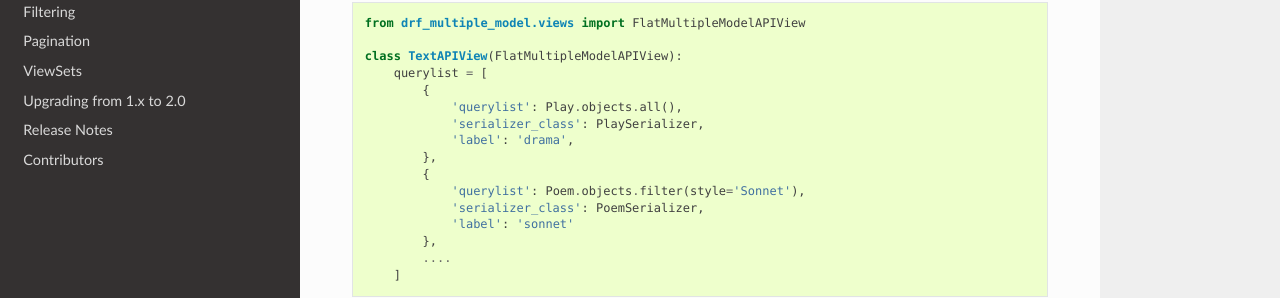
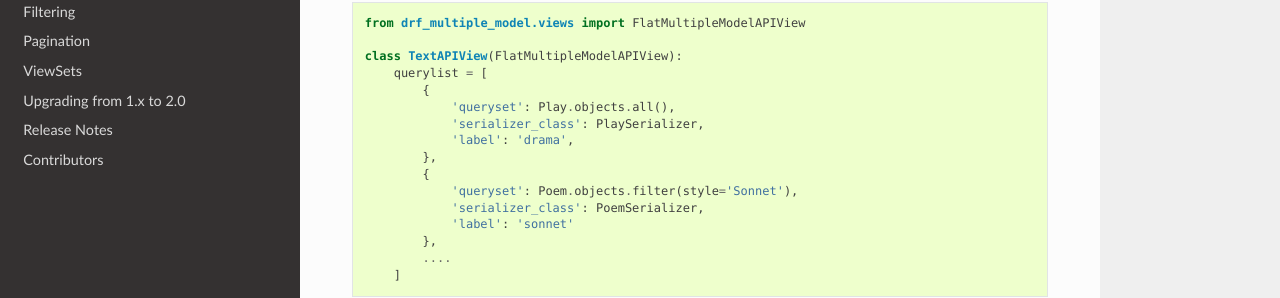
Before and after one commit to MattBroach/DjangoRestMultipleModels, a Sphinx documentation site: the page built from docs/flat-options.rst, in a window 1280 px wide and 900 px high. Shown: the part 313-611 px from the top of the window. Built offline with Sphinx 7.4.7 and the Read the Docs theme 2.0.0, drawn with Linux system fonts in a browser that asks for light colours.

Commit message:
fix typo in flat options example doc

```diff
--- a/docs/flat-options.rst
+++ b/docs/flat-options.rst
@@ -12,12 +12,12 @@ By default, ``FlatMultipleModelAPIView`` adds a ``type`` property to returned it
     class TextAPIView(FlatMultipleModelAPIView):
         querylist = [
             {
-                'querylist': Play.objects.all(),
+                'queryset': Play.objects.all(),
                 'serializer_class': PlaySerializer,
                 'label': 'drama',
             },
             {
-                'querylist': Poem.objects.filter(style='Sonnet'),
+                'queryset': Poem.objects.filter(style='Sonnet'),
                 'serializer_class': PoemSerializer,
                 'label': 'sonnet'
             },
```
